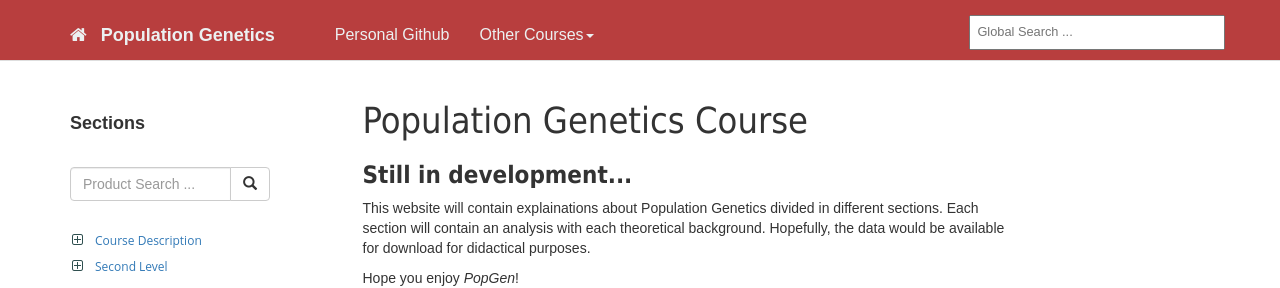
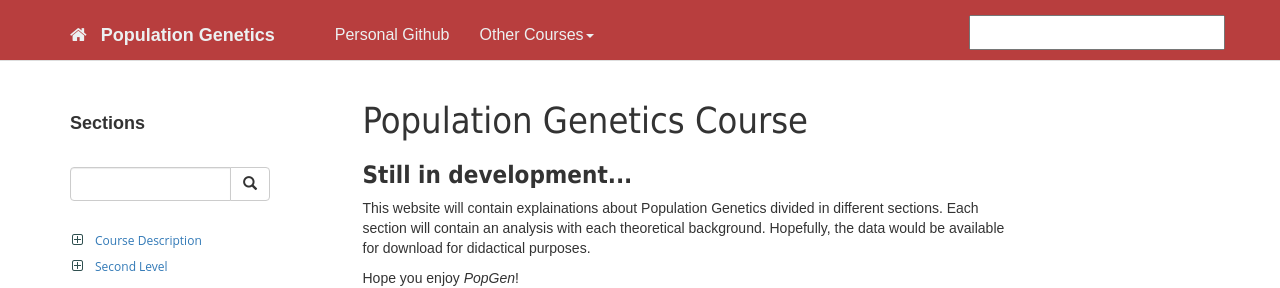
Before and after one commit to adriangeerre/popgen.github.io, a Jekyll site: the page built from _docs/index.md, in a window 1280 px wide. Shown: the top 288 px of the page. Built offline with Jekyll 4.4.1, drawn with Linux system fonts in a browser that asks for light colours.

Commit message:
Population genetics

```diff
--- a/_config.yml
+++ b/_config.yml
@@ -6,7 +6,7 @@ url: /
 # link to github repo
 #github_editme_path: https://github.com/tomjohnson1492/documentation-theme-jekyll-next-version/blob/gh-pages/
 
-image_path: docs/images/
+image_path: _docs/images/
 port: 4000
 highlighter: rouge
 
@@ -15,7 +15,7 @@ highlighting_css: syntax # Select the theme for the code
 navbar_style: lighttheme-agr  # Select the theme of the website
 # navbar_logo: docs/images/samplelogo.png
 
-image_path: /docs/images/
+image_path: /_docs/images/
 
 markdown: kramdown
 kramdown:
@@ -81,6 +81,9 @@ exclude:
   - Gemfile.lock
   - index_de.md
   - index_ja.md
+  - README.md
+  - .gitignore
+  - .DS_Store
 
 gems:
   - algoliasearch-jekyll
@@ -91,8 +94,8 @@ gems:
 uistring:
     title: Population Genetics # Displays as site title on top nav bar and on site metadata
     description: Course on different topics of population genetics  # Displays as site description meta
-    search_placeholder_global: Global Search ...
-    search_placeholder_product: Product Search ...
+    #search_placeholder_global: Global Search ...
+    #search_placeholder_product: Product Search ...
     minitoc_title: Table of Contents
     tags_title: Tags
     github_edit_button_text: Edit me
```
